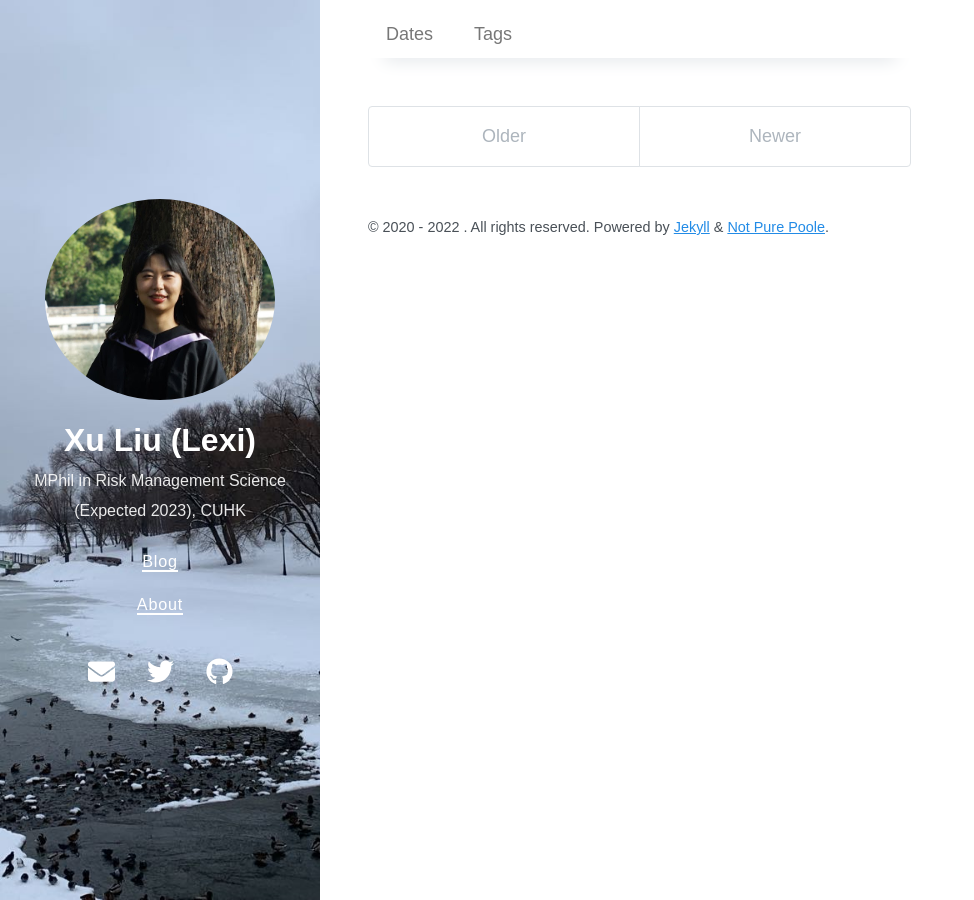
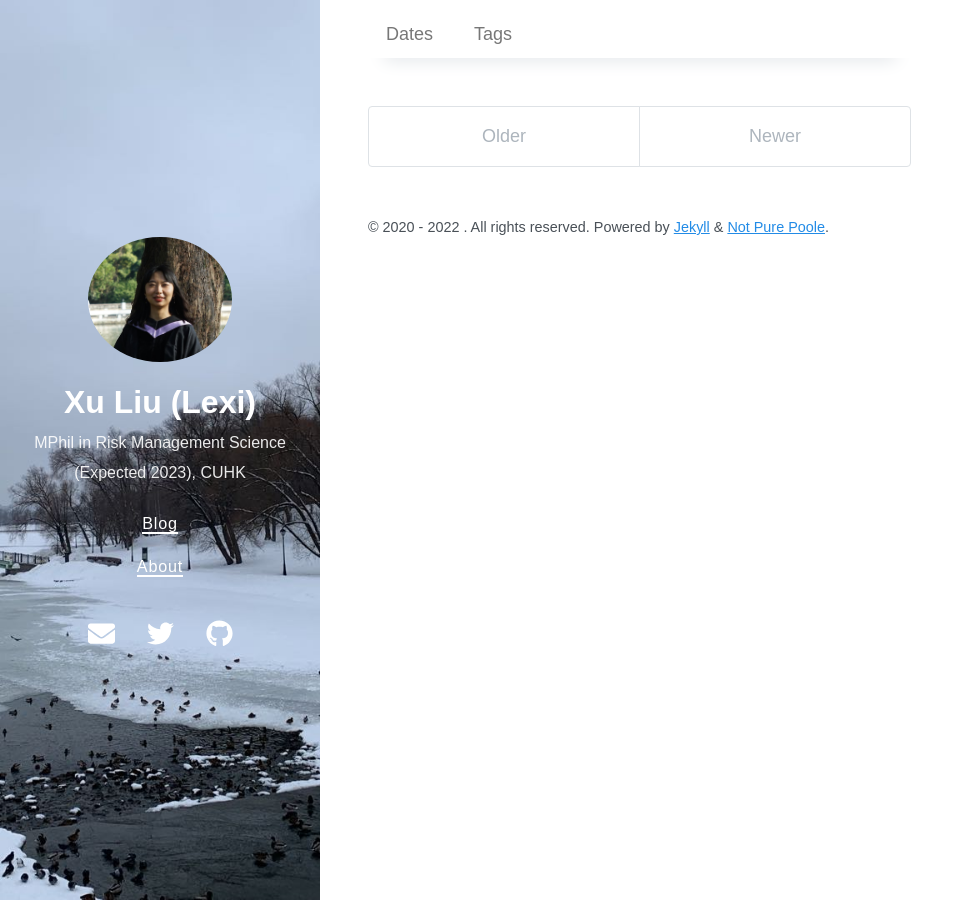
Before and after one commit to lexilxu/MyPage, a Jekyll site: the page built from index.md, in a window 1280 px wide. Shown: the whole page, without its empty margins (0-974 px from the left). Built offline with Jekyll 4.4.1, drawn with Linux system fonts in a browser that asks for light colours; nearby versions of some CDN libraries; our own code applies the rules of GitHub Pages for plain Markdown files; the list of posts is cut into pages by our own code.

Commit message:
Update _sidebar.scss

```diff
--- a/_sass/_sidebar.scss
+++ b/_sass/_sidebar.scss
@@ -14,9 +14,9 @@
 }
 
 .avatar-image {
-  width: 80%;
+  width: 50%;
   height: auto;
-  border-radius: 50%;
+  border-radius: 80%;
   display: block;
   margin-right: auto;
   margin-left: auto;
```
